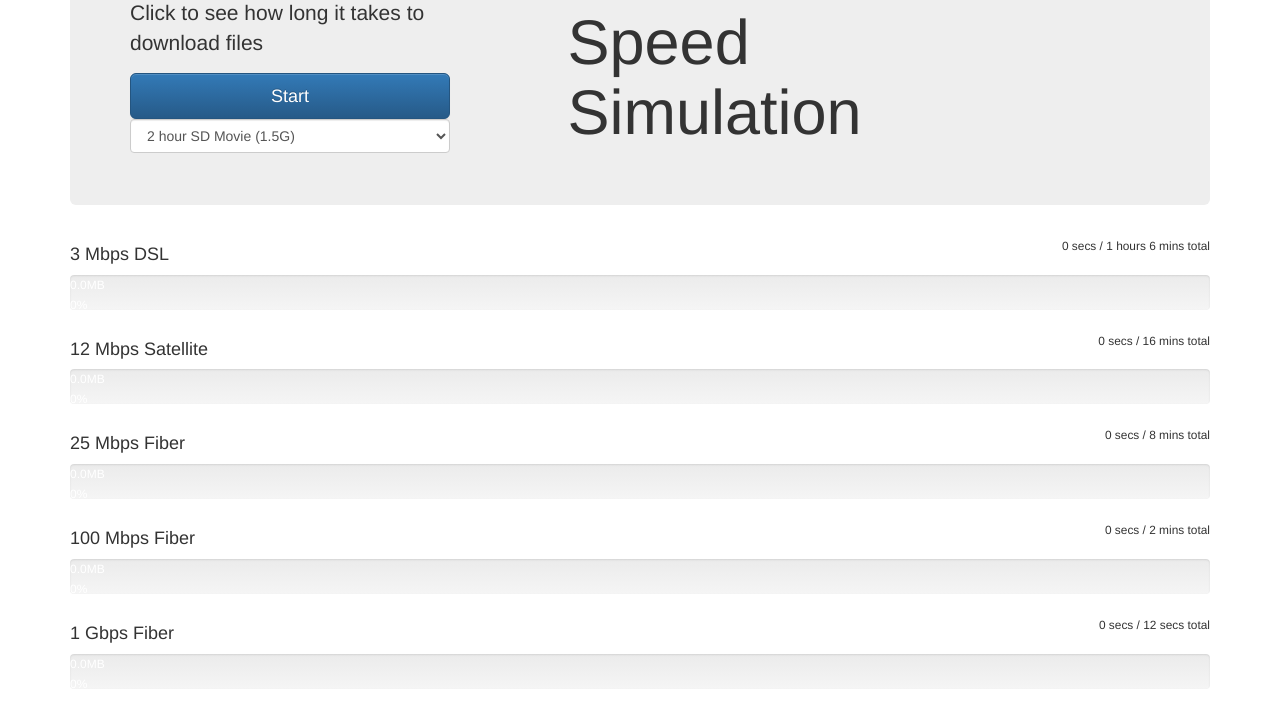
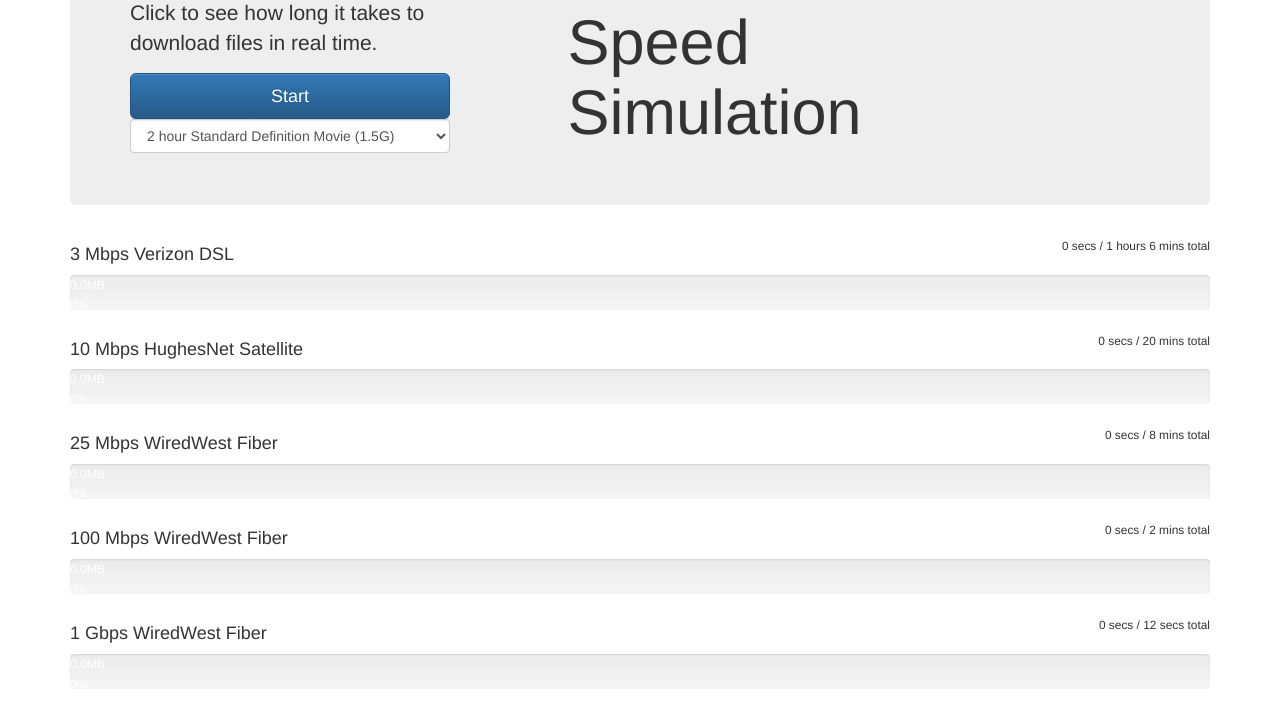
Before and after one commit to dkulp2/broadband_meter, a plain HTML site: page index.html in a window 1280 px wide. Shown: the part 199-924 px from the top of the page. Drawn offline with nearby package versions, Linux system fonts and the light colour scheme.

Commit message:
Changed HughesNet to 10 Mbps, which is their current speed offering for their base $50 plan.

```diff
--- a/download_prog.js
+++ b/download_prog.js
@@ -2,7 +2,7 @@
 // Author: David Kulp, dkulp@dizz.org
 
 var msInterval = 100;
-var bitsPerMs = { DSL: 3000, satellite: 12000, fiber1: 25000, fiber2: 100000, fiber3: 1000000 };
+var bitsPerMs = { DSL: 3000, satellite: 10000, fiber1: 25000, fiber2: 100000, fiber3: 1000000 };
 var downloadedBits = { };
 
 var payloadBits = undefined;  // set by form
@@ -35,8 +35,7 @@ function setProgress(tag, downloaded, elapsedMs, totalMs) {
 }
 
 function incProgress(k) {
-    bitsPerInterval = bitsPerMs[k] * msInterval;
-    downloadedBits[k] += bitsPerInterval;
+    downloadedBits[k] += bitsPerMs[k] * msInterval;
 }
 
 function setProgressAll() {
@@ -61,12 +60,10 @@ function startReset(btn) {
     clearInterval(intervalId);
     btnState = $(btn).data("state");
     if (btnState == 1 || btnState == undefined) {
-        console.log("In Start");
         intervalId = setInterval(updateAll, msInterval);
         $(btn).data("state",0);
         $(btn).text("Reset");
     } else {
-        console.log("In Reset");
         setProgressAll();
         $(btn).data("state",1);
         $(btn).text("Start");
--- a/index.html
+++ b/index.html
@@ -23,12 +23,12 @@
         <div class="row">
           <div class="col-md-4">
             <a href="http://wiredwest.net"><img src="WiredWestLogoFeb2015.png"></a>
-            <p>Click to see how long it takes to download files</p>
+            <p>Click to see how long it takes to download files in real time.</p>
             <button type="button" class="btn btn-lg btn-primary btn-block start">Start</button>
             <select id="payload" class="form-control">
               <option value="50000000000">2 hour UltraHD Movie (40G)</option>
-              <option value="4000000000">2 hour HD Movie (4G)</option>
-              <option value="1500000000" selected="selected">2 hour SD Movie (1.5G)</option>
+              <option value="4000000000">2 hour High Definition Movie (4G)</option>
+              <option value="1500000000" selected="selected">2 hour Standard Definition Movie (1.5G)</option>
               <option value="800000000">Operating System Update (800M)</option>
               <option value="200000000">45 min TV Show (200M)</option>
               <option value="110000000">9 hour Audio Book (110M)</option>
@@ -42,31 +42,31 @@
 
 
       <div id="DSL">
-        <div class="row"><h4 class="col-sm-6">3 Mbps DSL</h4><p class="col-sm-6 text-right"><small></small></p></div>
+        <div class="row"><h4 class="col-sm-6">3 Mbps Verizon DSL</h4><p class="col-sm-6 text-right"><small></small></p></div>
         <div class="progress">
           <div class="progress-bar progress-bar-danger" role="progressbar"><span></span></div>
         </div>
       </div>
       <div id="satellite">
-        <div class="row"><h4 class="col-sm-6">12 Mbps Satellite</h4><p class="col-sm-6 text-right"><small></small></p></div>
+        <div class="row"><h4 class="col-sm-6">10 Mbps HughesNet Satellite</h4><p class="col-sm-6 text-right"><small></small></p></div>
         <div class="progress">
           <div class="progress-bar progress-bar-warning" role="progressbar"><span></span></div>
         </div>
       </div>
       <div id="fiber1">
-        <div class="row"><h4 class="col-sm-6">25 Mbps Fiber</h4><p class="col-sm-6 text-right"><small></small></p></div>
+        <div class="row"><h4 class="col-sm-6">25 Mbps WiredWest Fiber</h4><p class="col-sm-6 text-right"><small></small></p></div>
         <div class="progress">
           <div class="progress-bar" role="progressbar"><span></span></div>
         </div>
       </div>
       <div id="fiber2">
-        <div class="row"><h4 class="col-sm-6">100 Mbps Fiber</h4><p class="col-sm-6 text-right"><small></small></p></div>
+        <div class="row"><h4 class="col-sm-6">100 Mbps WiredWest Fiber</h4><p class="col-sm-6 text-right"><small></small></p></div>
         <div class="progress">
           <div class="progress-bar progress-bar-success" role="progressbar"><span></span></div>
         </div>
       </div>
       <div id="fiber3">
-        <div class="row"><h4 class="col-sm-6">1 Gbps Fiber</h4><p class="col-sm-6 text-right"><small></small></p></div>
+        <div class="row"><h4 class="col-sm-6">1 Gbps WiredWest Fiber</h4><p class="col-sm-6 text-right"><small></small></p></div>
         <div class="progress">
           <div class="progress-bar progress-bar-success" role="progressbar"><span></span></div>
         </div>
```
